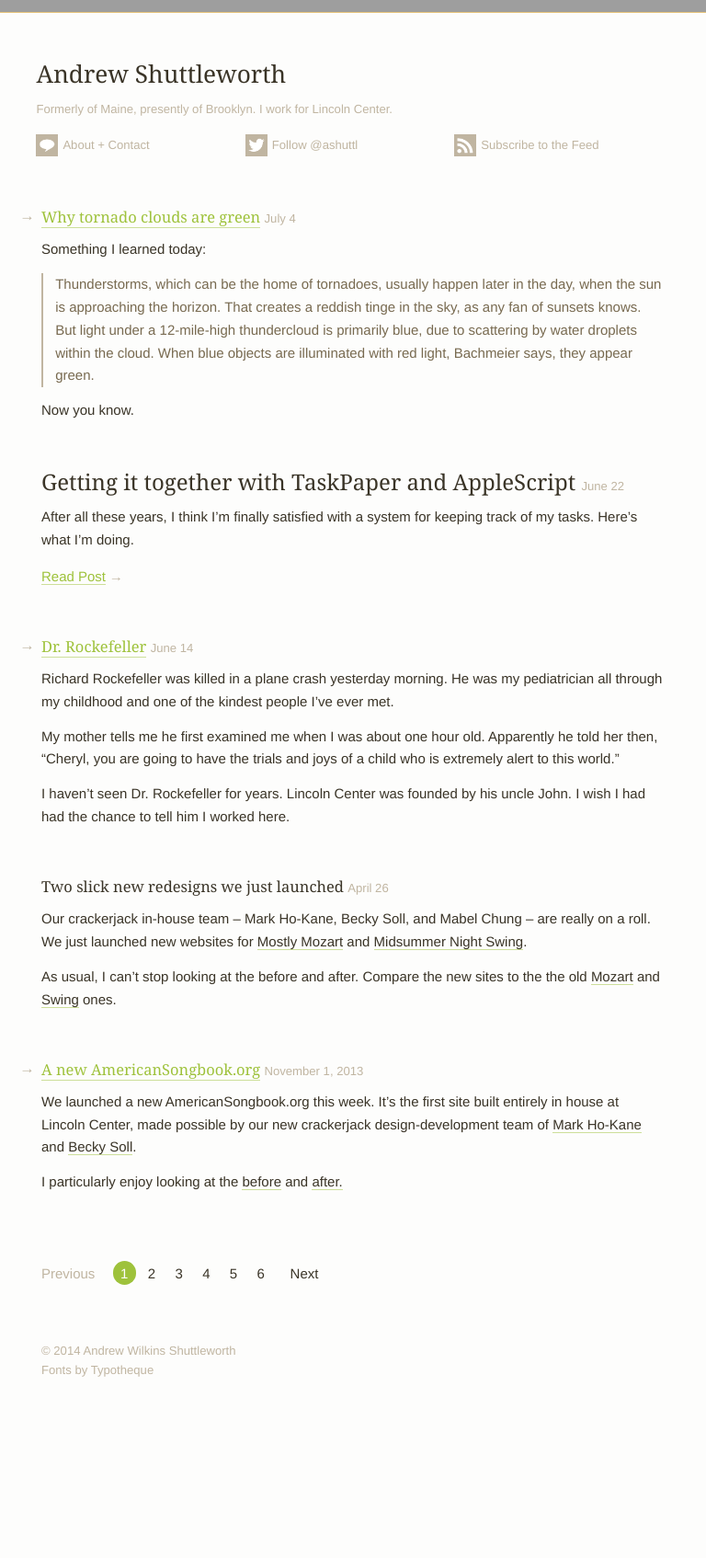
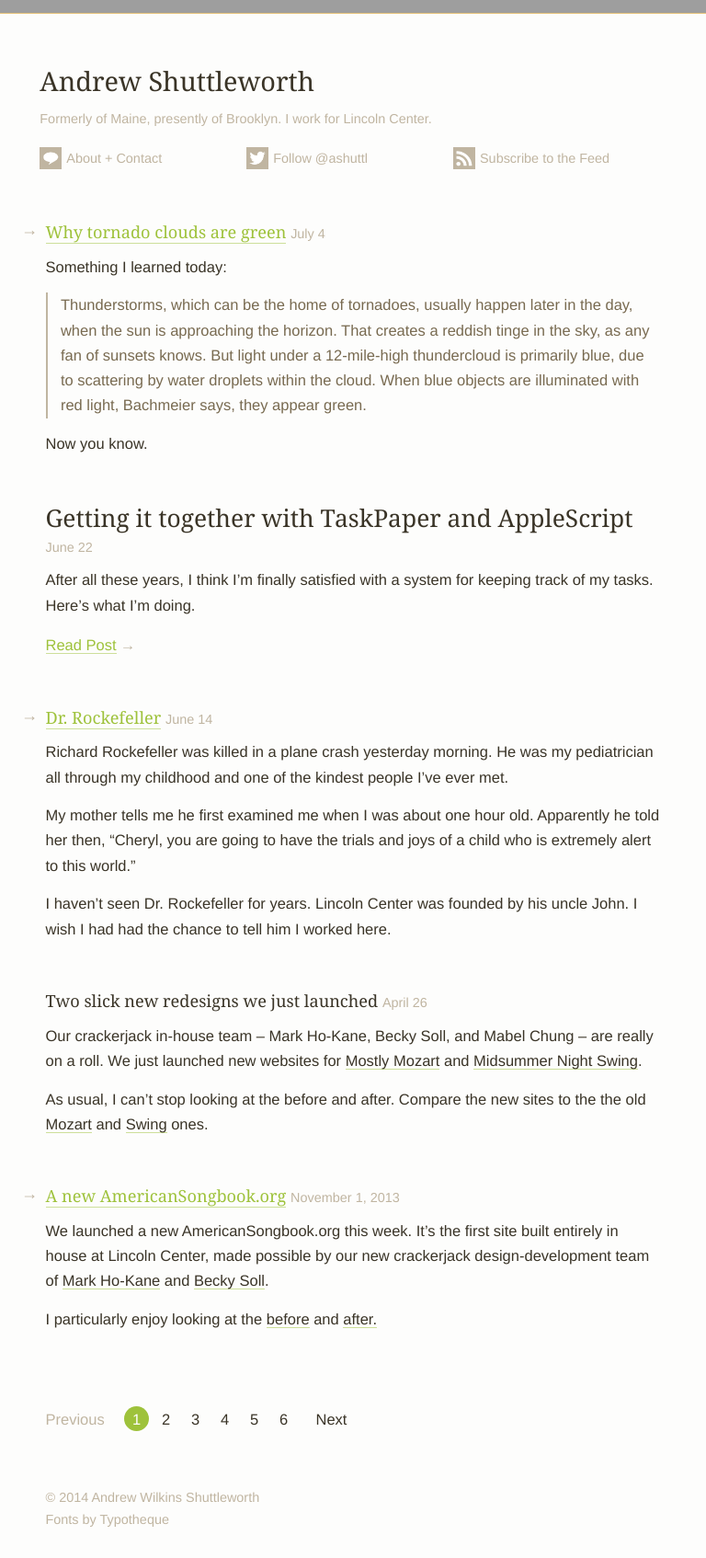
Before and after one commit to ashuttl/ashuttl.github.io, a Jekyll site: the page built from index.html, in a window 768 px wide. Shown: the whole page at 92% size. Built offline with Jekyll 4.4.1, drawn with Linux system fonts in a browser that asks for light colours; some web fonts are replaced; the list of posts is cut into pages by our own code; comment, search, counter and statistics services are not loaded; before the commit the page ends 1531 px from its top, so only the background shows below that; grey boxes are pictures that could not be loaded.

Commit message:
More readable line lengths on mobile

```diff
--- a/css/ashuttl.sass
+++ b/css/ashuttl.sass
@@ -12,9 +12,11 @@
   color: $black
   background-color: $white
   -webkit-text-size-adjust: 100%
-  font-size: $bs * 1
+  font-size: $bs * 0.9
   @media screen and (min-width: $small)
     font-size: $bs * 1
+  @media screen and (min-width: $medium) and (max-width: $large)
+    font-size: $bs * 1.1
 
 a, a:link, a:visited
   color: inherit
--- a/css/build/ashuttl-exp.css
+++ b/css/build/ashuttl-exp.css
@@ -309,7 +309,7 @@
 	color: #3a3427;
 	background-color: #fdfdfc;
 	-webkit-text-size-adjust: 100%;
-	font-size: 15px;
+	font-size: 13.5px;
 }
 
 a,
@@ -836,6 +836,10 @@
 
 @media screen and (min-width: 750px) and (max-width: 1000px) {
 
+body {
+	font-size: 16.5px;
+}
+
 .content {
 	padding: 0 3em;
 }
```
Also changed, not shown: css/build/ashuttl.css.
